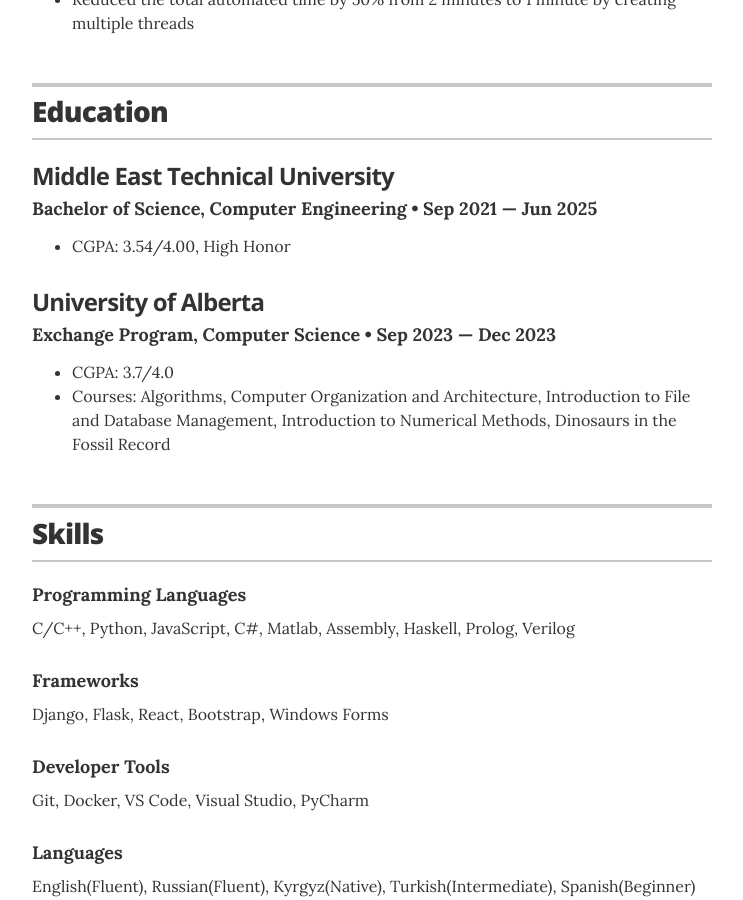
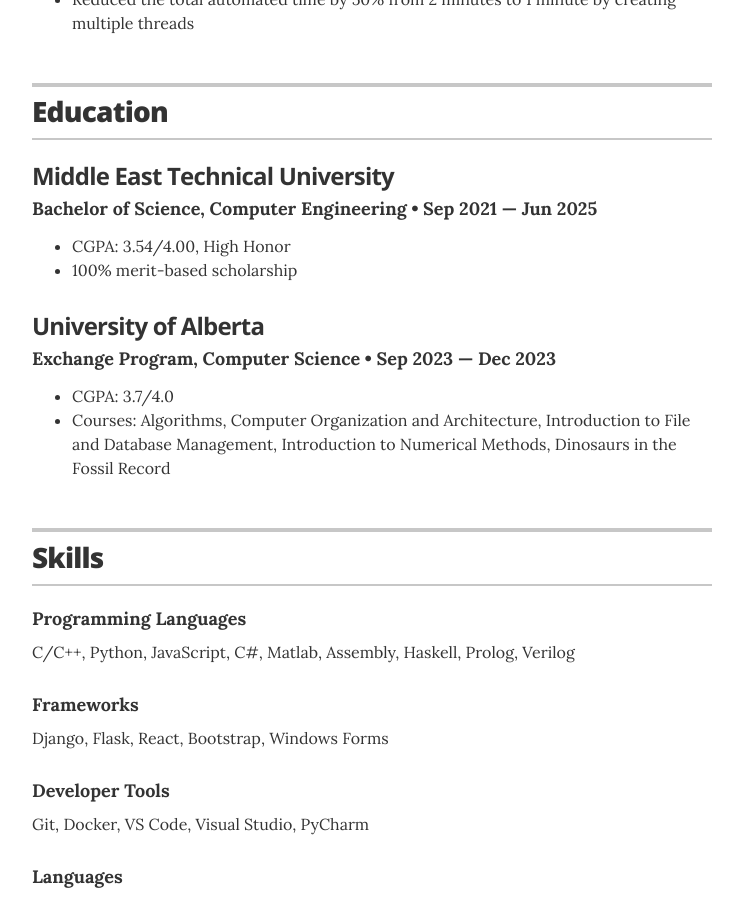
Before and after one commit to Akbro23/akbro23.github.io, a Jekyll site: the page built from index.html, in a window 1280 px wide and 900 px high, scrolled down 887 px. Shown: the whole window, without its empty margins (268-1011 px from the left). Built offline with Jekyll 4.4.1, drawn with Linux system fonts in a browser that asks for light colours.

Commit message:
Update education.yml

```diff
--- a/_data/education.yml
+++ b/_data/education.yml
@@ -4,6 +4,7 @@
   year: Sep 2021 &mdash; Jun 2025
   awards:
     - award: CGPA&colon; 3.54/4.00, High Honor
+    - award: 100% merit-based scholarship
   summary:
 
 - degree: Exchange Program, Computer Science
```
